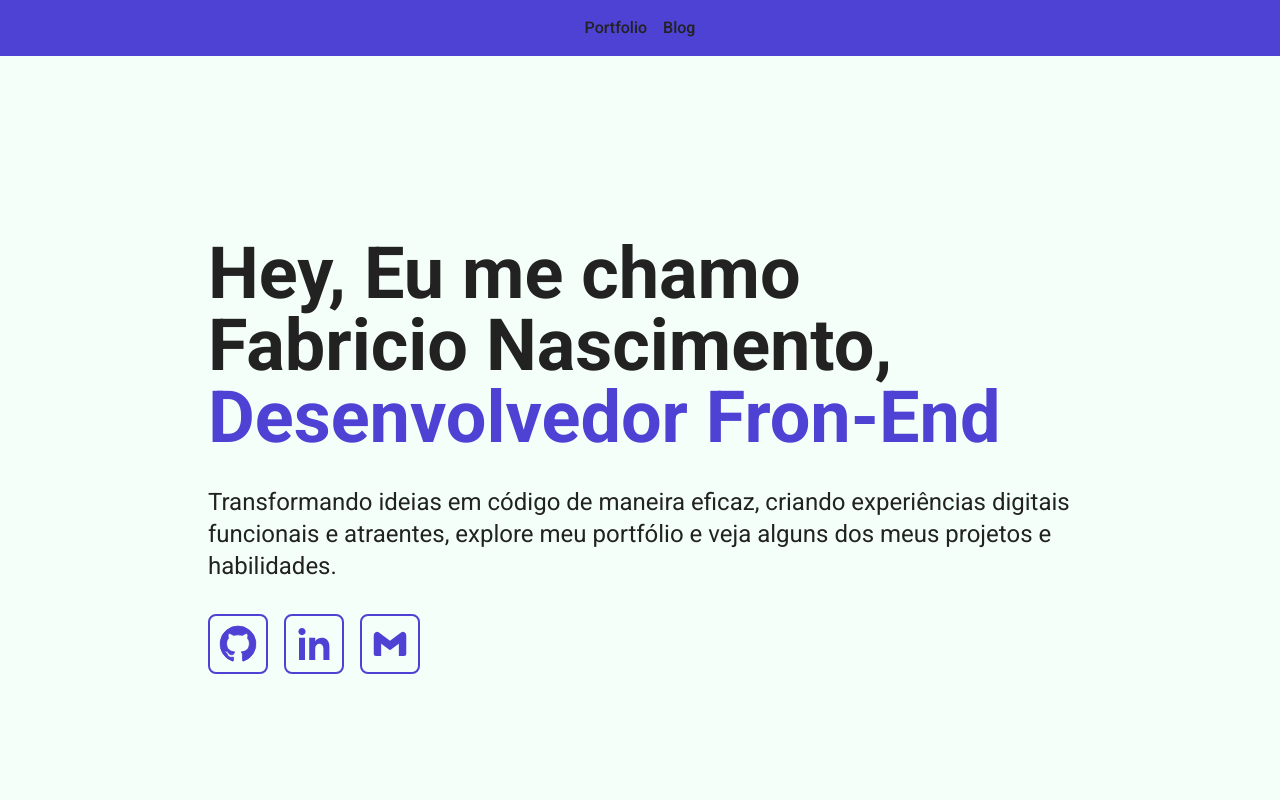
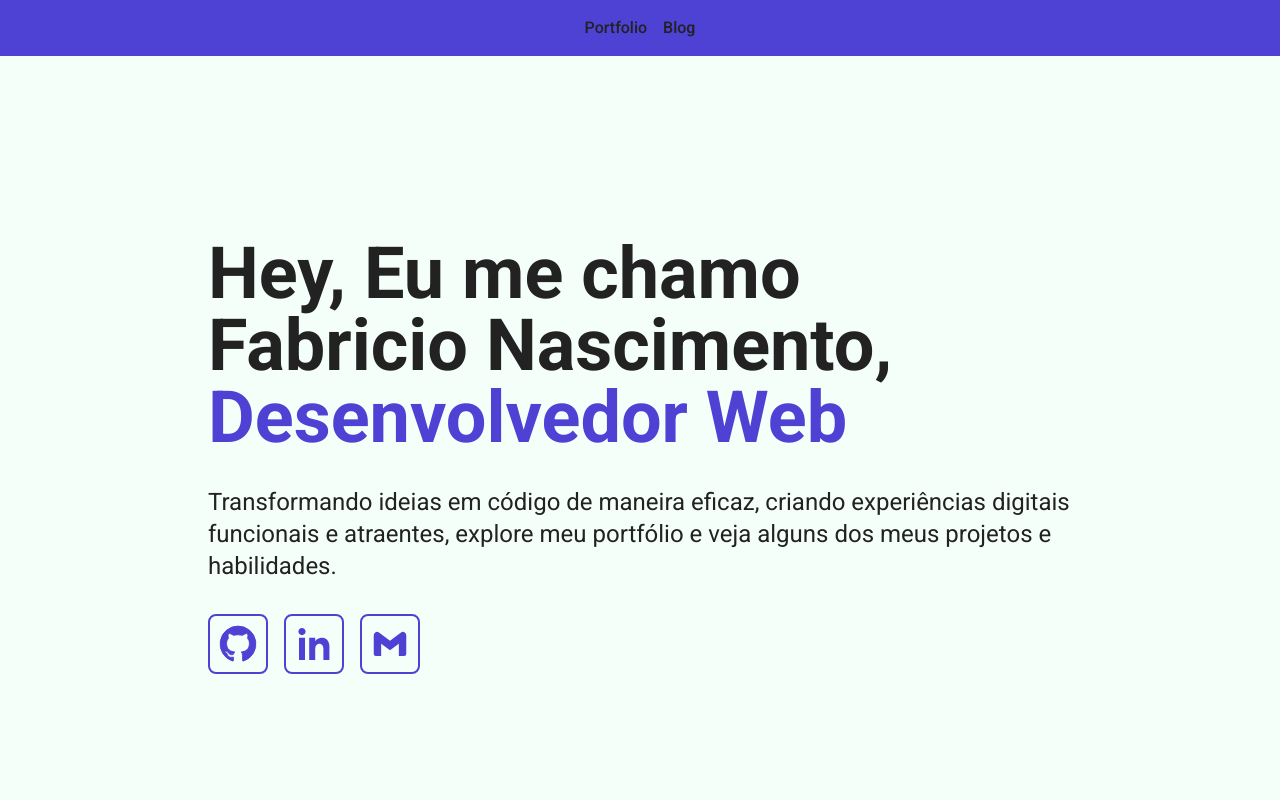
Before and after one commit to fabricio-fn/portfolio-blog, a Next.js app: page / in a window 1280 px wide. Shown: the top 800 px of the page. Built offline with nearby package versions, Linux system fonts and the light colour scheme.

Commit message:
:lipstick: ui: Minor text update on main screen from 'Desenvolvedor Front-End' to 'Desenvolvedor Web'

```diff
--- a/src/components/Hero.tsx
+++ b/src/components/Hero.tsx
@@ -8,7 +8,7 @@ export default function Hero() {
         <h1 className="text-4xl md:text-6xl xl:text-7xl font-bold">
           Hey, Eu me chamo Fabricio Nascimento,{' '}
           <strong className="text-primary font-bold">
-            Desenvolvedor Fron-End
+            Desenvolvedor Web
           </strong>
         </h1>
 
```
